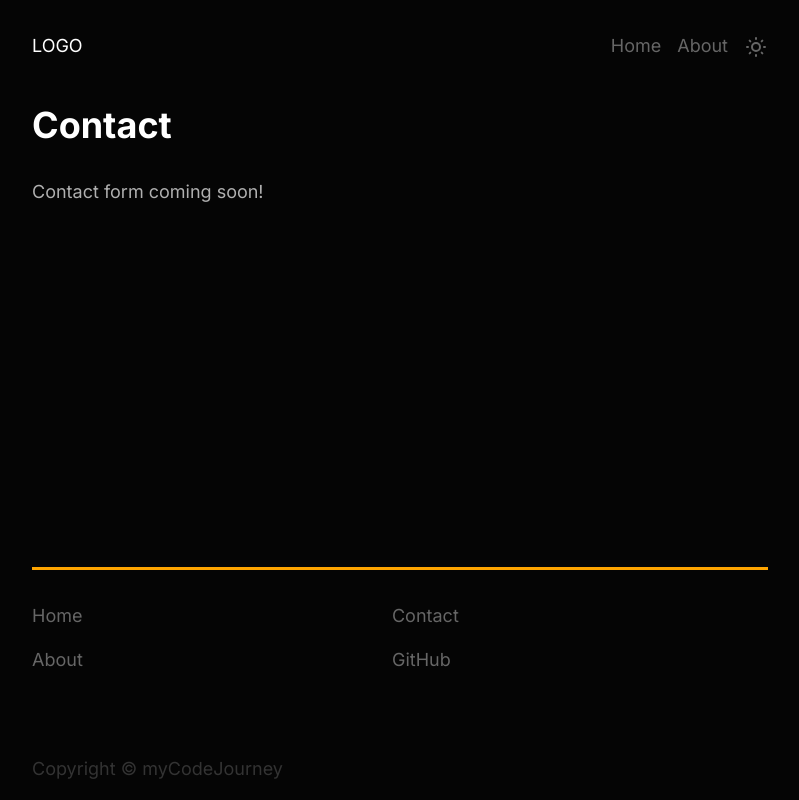
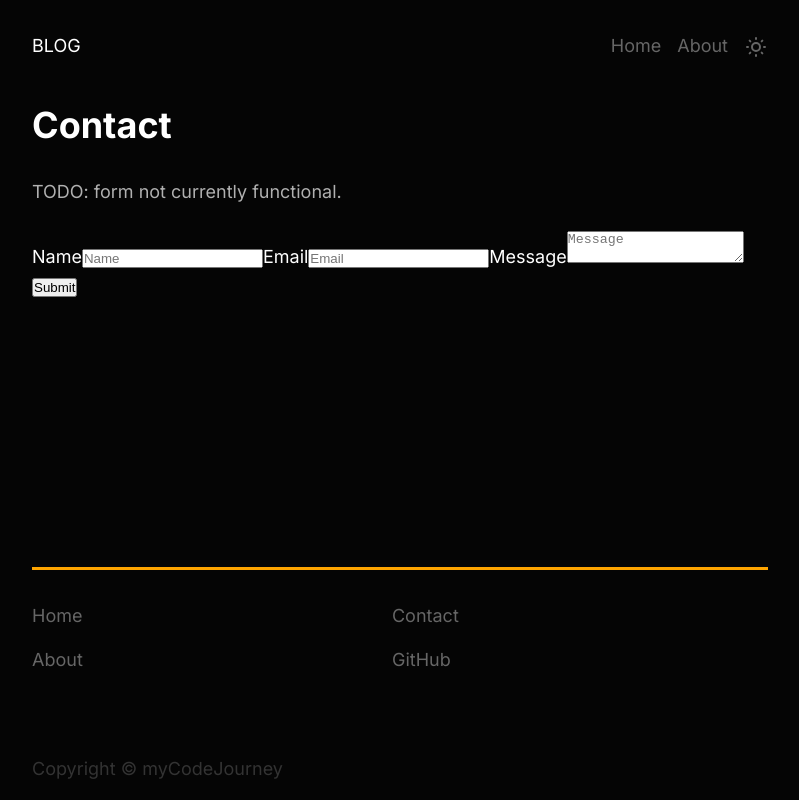
Before and after one commit to tomahawk-jupiter/my-code-journey, a Next.js app: page /contact in a window 1280 px wide. Shown: the whole page, without its empty margins (240-1039 px from the left). Built offline with nearby package versions, Linux system fonts and the light colour scheme.

Commit message:
Added contact form html only

```diff
--- a/components/layout.jsx
+++ b/components/layout.jsx
@@ -49,7 +49,7 @@ export default function Layout({ children }) {
       <header className={styles.header}>
         <Link href="/">
           <div>
-            <div>LOGO</div>
+            <div>BLOG</div>
             {/* <em>MyCodeJourney</em> */}
           </div>
         </Link>
--- a/pages/contact/index.jsx
+++ b/pages/contact/index.jsx
@@ -3,7 +3,39 @@ export default function Contact() {
     <>
       <h1>Contact</h1>
 
-      <p>Contact form coming soon!</p>
+      <p>TODO: form not currently functional.</p>
+
+      <form
+        action="https://formsubmit.co/8bab09675a3e92545540666f4bb4a835"
+        method="POST"
+      >
+        {/* _subject is used for the email subject line */}
+        <input type="hidden" name="_subject" value="Sent from my nextjs blog" />
+
+        {/* _next choose a URL to redirect to after submitting. Default is FormSubmit thankyou page if not included */}
+
+        {/* QUESTION: will a relative url work or does the URL need to be absolute??? */}
+        <input type="hidden" name="_next" value="/" />
+
+        <label for="name">Name</label>
+        <input placeholder="Name" type="text" id="name" name="name" />
+        <label for="mail">Email</label>
+        <input
+          placeholder="Email"
+          type="email"
+          id="mail"
+          name="email"
+          required
+        />
+        <label for="msg">Message</label>
+        <textarea
+          placeholder="Message"
+          id="msg"
+          name="message"
+          required
+        ></textarea>
+        <button type="submit">Submit</button>
+      </form>
     </>
   );
 }
```
Also changed, not shown: pages/about/index.jsx (+11 -1 lines), 2 other files (tests, documents, lock files or other folders).
